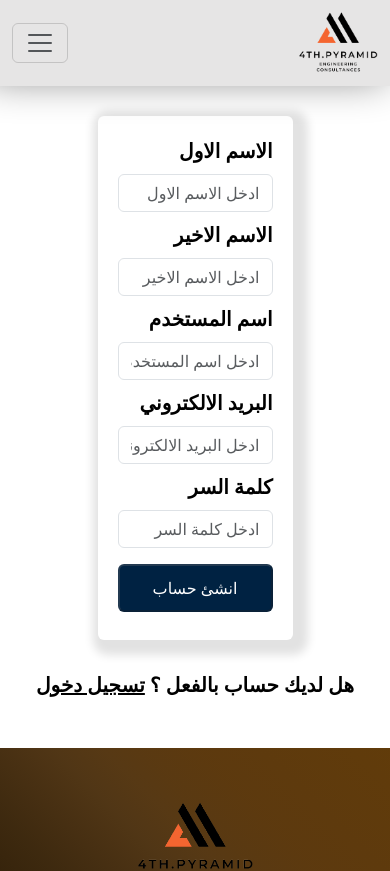
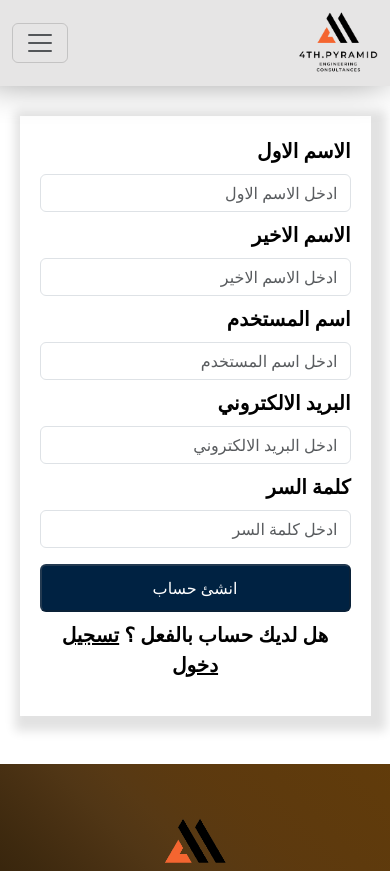
Before and after one commit to hussein-elmlah/mean-stack-company-management-system, an Angular app in the folder frontend/: page /signup in a window 390 px wide. Shown: the top 871 px of the page. Built offline with nearby package versions, Linux system fonts and the light colour scheme.

Commit message:
combine homepage+login+register pages

```diff
--- a/frontend/src/app/footer/footer.component.css
+++ b/frontend/src/app/footer/footer.component.css
@@ -22,6 +22,7 @@ img {
 .social-icons {
   display: flex;
   justify-content: space-evenly;
+  transition: all 0.4s ease-in-out;
 }
 .social-icons i:hover {
   font-size: 2.5rem;
--- a/frontend/src/app/signup/signup.component.css
+++ b/frontend/src/app/signup/signup.component.css
@@ -1,9 +1,13 @@
-.container {
-  width: 50%;
-  box-shadow: 5px 5px 10px 10px rgb(226, 226, 226);
+.signup {
   padding: 20px;
   width: 50%;
   margin: 30px auto;
+  box-shadow: 5px 5px 10px 10px rgb(226, 226, 226);
+}
+@media (max-width: 767px) {
+  .signup {
+    width: 90%;
+  }
 }
 label,
 p,
--- a/frontend/src/app/signup/signup.component.html
+++ b/frontend/src/app/signup/signup.component.html
@@ -1,5 +1,5 @@
-<div>
-  <div class="container rounded-2">
+<div class="signup">
+  <div>
     <form [formGroup]="signUpForm" (ngSubmit)="handleFormSubmit()">
       <!-- First Name -->
       <div class="mb-2">
```
